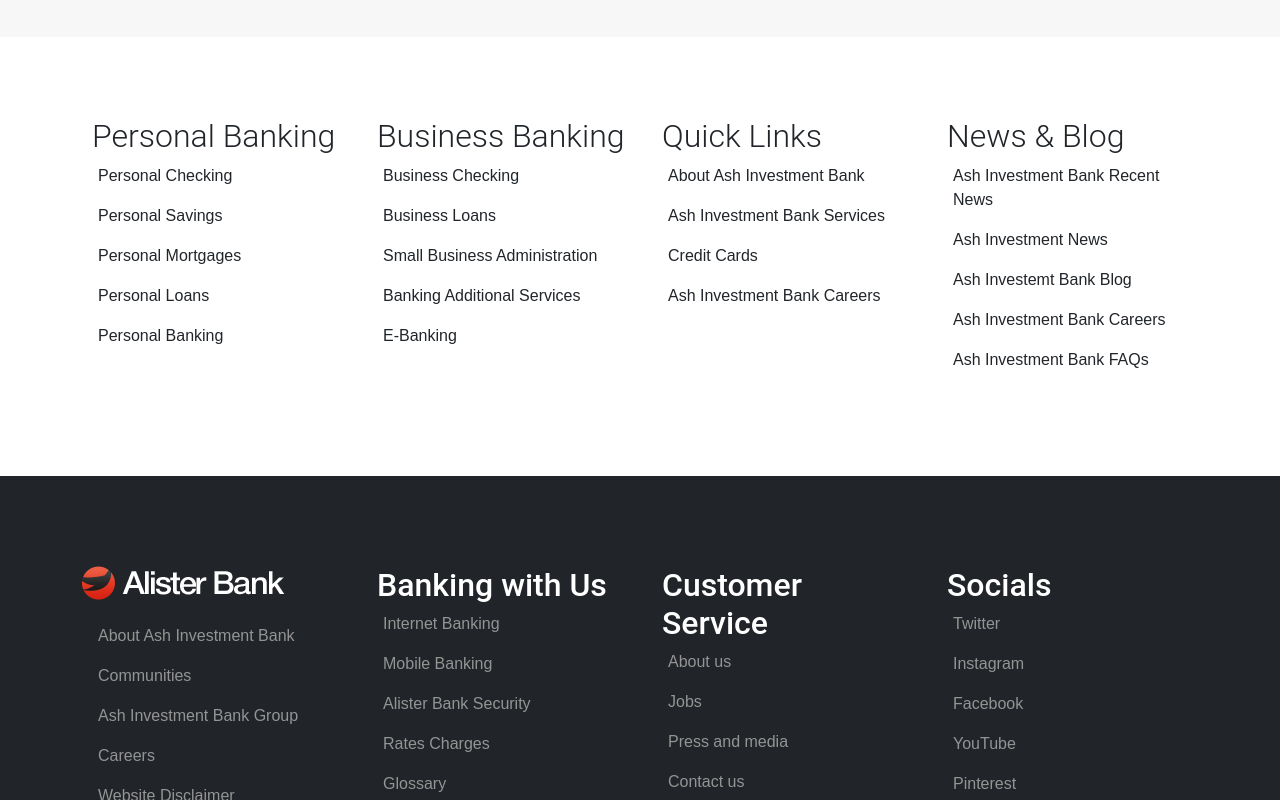
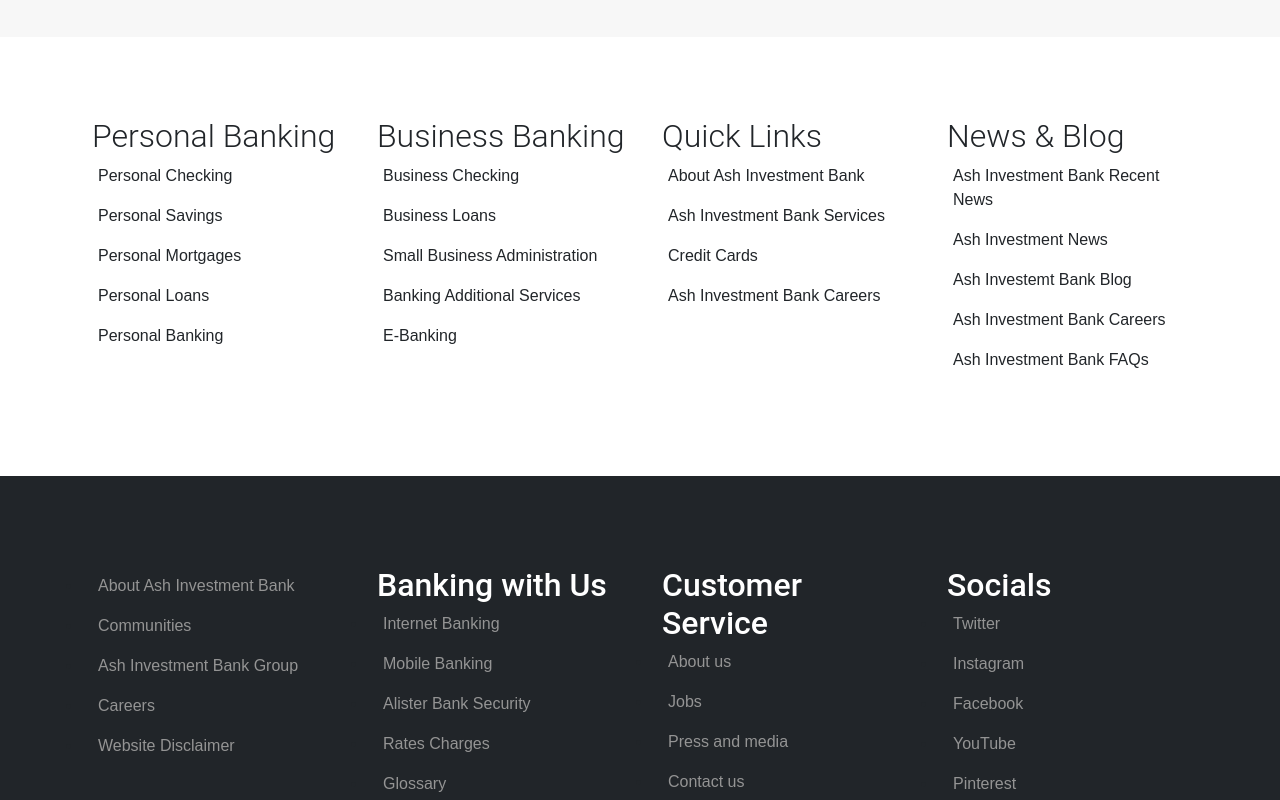
Before and after one commit to MoneyXCode/Cosmos_User, a website: page public/index.html in a window 1280 px wide. Shown: the part 3940-4740 px from the top of the page. Drawn offline with Linux system fonts and the light colour scheme; a web font is replaced by a local one.

Commit message:
Update index.html

```diff
--- a/public/index.html
+++ b/public/index.html
@@ -445,7 +445,7 @@
     <div class="container">
         <div class="row justify-content-center" style="padding: 90px 0 30px;">
             <ul class="col-md-6 col-lg-3">
-                <p><img src="./Sources/logo/logofooter.png" alt=""></p>
+                <!--p><img src="./Sources/logo/logofooter.png" alt=""></p-->
                 <li class="nav-item"><a class="nav-link" style="color:#949494" href="">About Ash Investment Bank</a></li>
                 <li class="nav-item"><a class="nav-link" style="color:#949494" href="">Communities</a></li>
                 <li class="nav-item"><a class="nav-link" style="color:#949494" href="">Ash Investment Bank Group</a></li>
```
